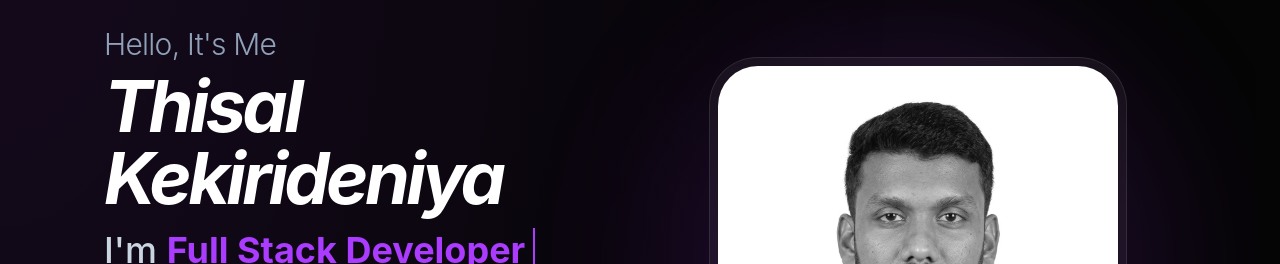
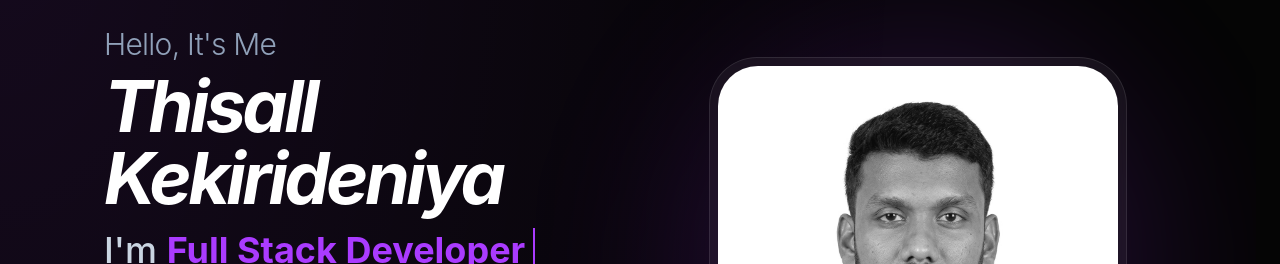
Before and after one commit to thisalkekirideniya-ui/my-portfolio, a React (Vite) app: page / in a window 1280 px wide. Shown: the part 134-398 px from the top of the page. Built offline with nearby package versions, Linux system fonts and the light colour scheme.

Commit message:
Correct name spelling in Hero component name change

```diff
--- a/src/components/Hero.jsx
+++ b/src/components/Hero.jsx
@@ -57,7 +57,7 @@ export default function Hero() {
         </h2>
 
         <h1 className="text-5xl md:text-7xl font-bold tracking-tighter text-white mt-2 mb-4 italic">
-          Thisal Kekirideniya
+          Thisall Kekirideniya
         </h1>
 
         <h3 className="text-3xl md:text-4xl font-medium text-slate-300">
```
